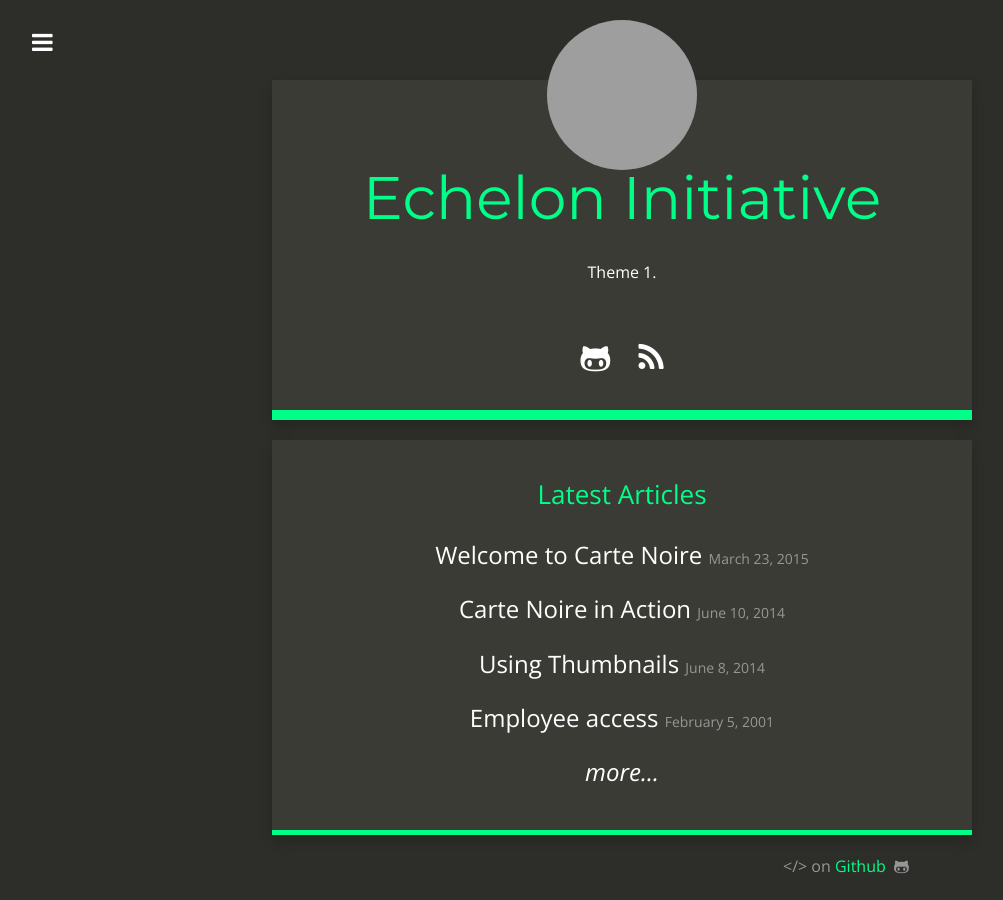
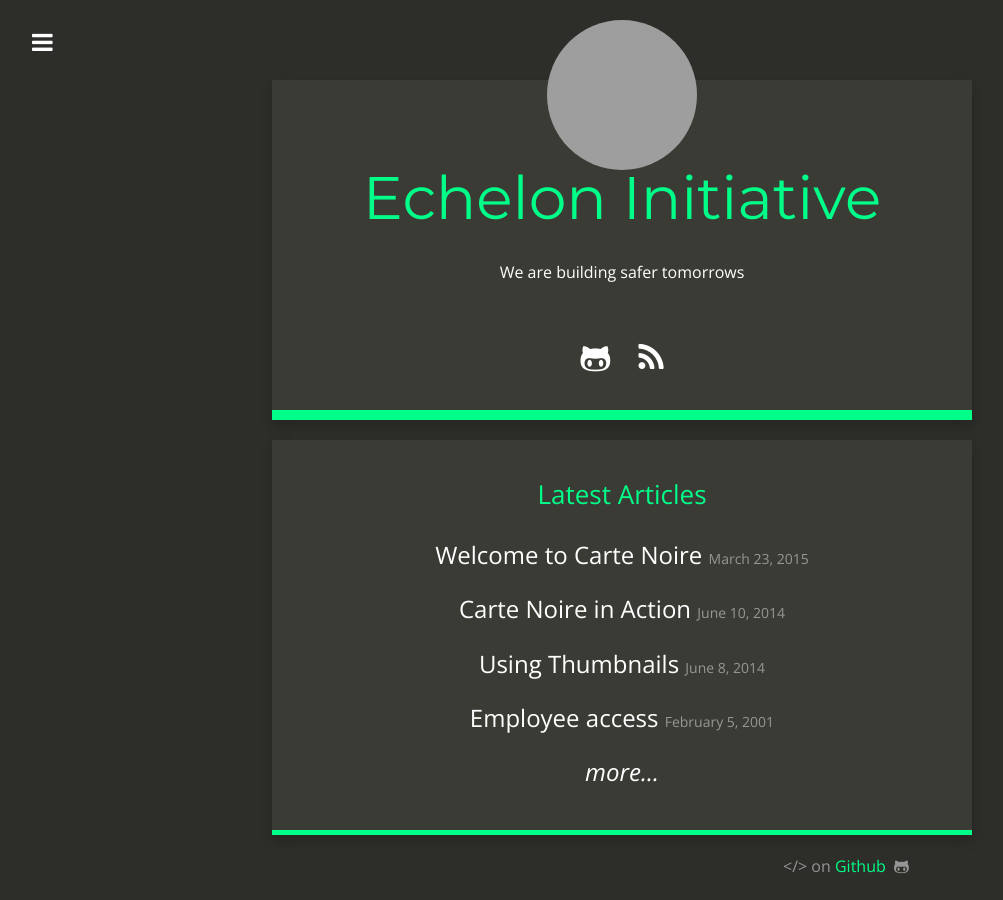
Before and after one commit to Rebelief/echelon.initiative, a Jekyll site: the page built from index.html, in a window 1280 px wide. Shown: the whole page, without its empty margins (18-1021 px from the left). Built offline with Jekyll 4.4.1, drawn with Linux system fonts in a browser that asks for light colours; nearby versions of some CDN libraries; grey boxes are pictures that could not be loaded.

Commit message:
Update _config.yml

```diff
--- a/_config.yml
+++ b/_config.yml
@@ -4,7 +4,7 @@ email: node@echelon.net
 description: "We are building safer tomorrows"
 baseurl: ""
 url: ""
-title_description: "Theme 1."
+title_description: "We are building safer tomorrows"
 title_image: "https://imgur.com/a/TfUj0CZ"
 google_analytics: "UA-20365477-4"
 disqus_account:
```
